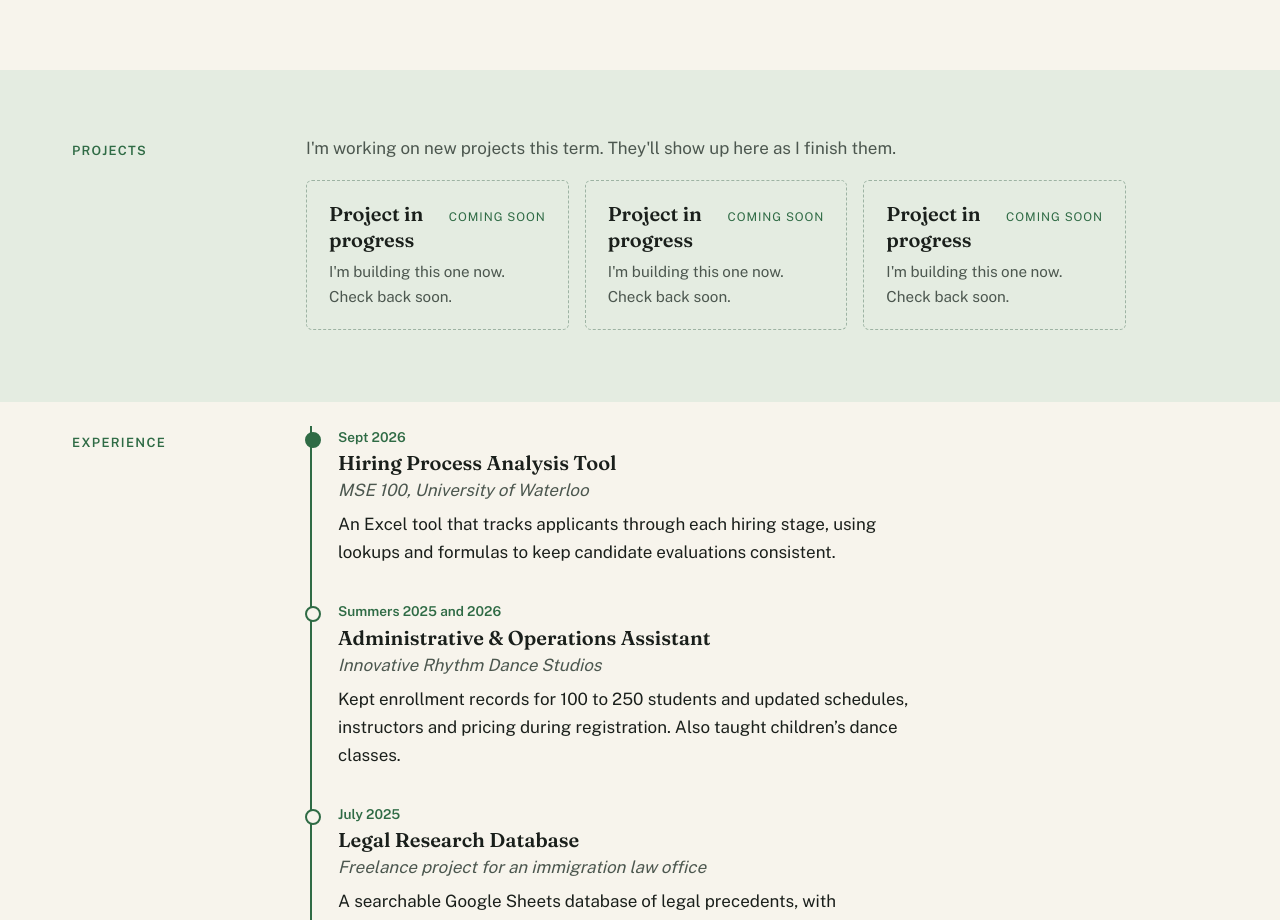
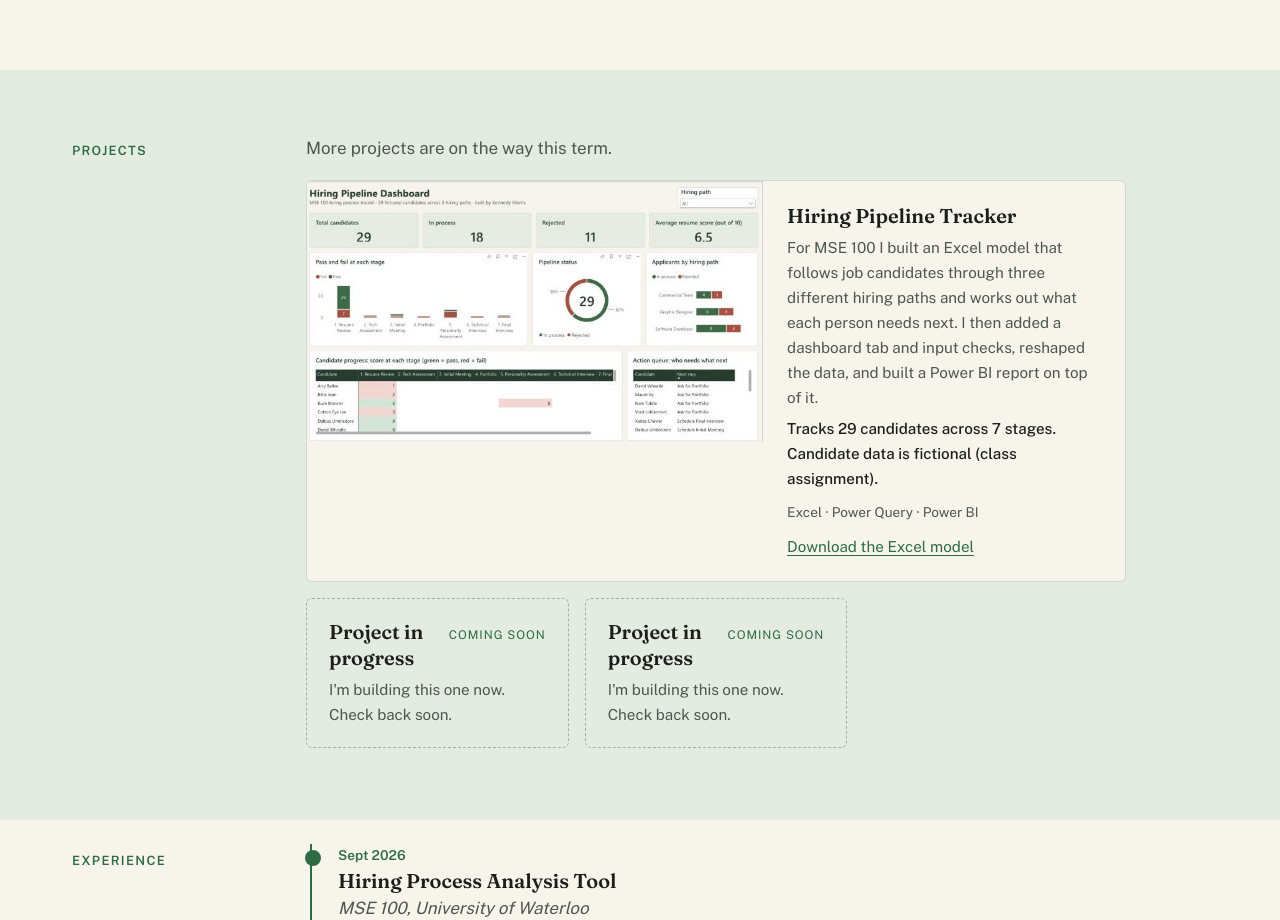
Before and after one commit to kennedy-morris/portfolio, a React (Vite) app: page / in a window 1280 px wide. Shown: the part 1660-2580 px from the top of the page. Built offline with nearby package versions, Linux system fonts and the light colour scheme.

Commit message:
Add Hiring Pipeline Tracker project card with dashboard image and Excel download
Co-Authored-By: Claude Opus 5.5 <noreply@anthropic.com>
Claude-Session: https://claude.ai/code/session_011F3A4JZ38mkXxGKrx54Q1K

```diff
--- a/src/App.jsx
+++ b/src/App.jsx
@@ -76,10 +76,16 @@ function About() {
 function Projects() {
   return (
     <Section id="projects" label="Projects" wide>
-      <p className="note">I'm working on new projects this term. They'll show up here as I finish them.</p>
+      <p className="note">More projects are on the way this term.</p>
       <ol className="project-list">
         {projects.map((p, i) => (
-          <li key={i} className={p.placeholder ? 'placeholder' : ''}>
+          <li key={i} className={p.placeholder ? 'placeholder' : p.image ? 'featured' : ''}>
+            {p.image && (
+              <a className="project-image" href={p.image} target="_blank" rel="noreferrer">
+                <img src={p.image} alt={p.imageAlt || p.title} loading="lazy" />
+              </a>
+            )}
+            <div className="project-text">
               <div className="project-head">
                 <h3>{p.title}</h3>
                 {p.placeholder && <span className="soon">Coming soon</span>}
@@ -87,12 +93,14 @@ function Projects() {
               <p>{p.summary}</p>
               {p.result && <p className="result">{p.result}</p>}
               {p.tags?.length > 0 && <p className="tags">{p.tags.join(' · ')}</p>}
-            {(p.links?.github || p.links?.demo) && (
+              {(p.links?.github || p.links?.demo || p.links?.file) && (
                 <p className="project-links">
                   {p.links.github && <a href={p.links.github} target="_blank" rel="noreferrer">Code</a>}
                   {p.links.demo && <a href={p.links.demo} target="_blank" rel="noreferrer">Live site</a>}
+                  {p.links.file && <a href={p.links.file} download>{p.links.fileLabel || 'Download'}</a>}
                 </p>
               )}
+            </div>
           </li>
         ))}
       </ol>
--- a/src/data.js
+++ b/src/data.js
@@ -65,7 +65,16 @@ export const timeline = [
 //   links: { github: 'https://github.com/...', demo: 'https://...' },
 // },
 export const projects = [
-  { title: 'Project in progress', summary: "I'm building this one now. Check back soon.", tags: [], result: '', links: {}, placeholder: true },
+  {
+    title: 'Hiring Pipeline Tracker',
+    summary:
+      'For MSE 100 I built an Excel model that follows job candidates through three different hiring paths and works out what each person needs next. I then added a dashboard tab and input checks, reshaped the data, and built a Power BI report on top of it.',
+    tags: ['Excel', 'Power Query', 'Power BI'],
+    result: 'Tracks 29 candidates across 7 stages. Candidate data is fictional (class assignment).',
+    image: '/projects/hiring-dashboard.jpg',
+    imageAlt: 'Power BI dashboard showing candidate counts, pass and fail results at each hiring stage, and a colour-coded progress grid',
+    links: { file: '/projects/kennedy-morris-hiring-tracker.xlsx', fileLabel: 'Download the Excel model' },
+  },
   { title: 'Project in progress', summary: "I'm building this one now. Check back soon.", tags: [], result: '', links: {}, placeholder: true },
   { title: 'Project in progress', summary: "I'm building this one now. Check back soon.", tags: [], result: '', links: {}, placeholder: true },
 ];
--- a/src/styles.css
+++ b/src/styles.css
@@ -135,6 +135,14 @@ a:hover { color: var(--green-hover); text-decoration-thickness: 2px; }
 }
 .project-list li:not(.placeholder):hover { border-color: var(--green); transform: translateY(-2px); }
 .project-list li.placeholder { background: transparent; border: 1.5px dashed #9db3a3; }
+.project-list li.featured {
+  grid-column: 1 / -1;
+  display: grid; grid-template-columns: minmax(0, 1.35fr) minmax(0, 1fr);
+  gap: 24px; align-items: start; padding: 0; overflow: hidden;
+}
+.project-list li.featured .project-text { padding: 22px 24px 22px 0; }
+.project-image { display: block; border-right: 1px solid var(--rule); background: var(--cream); }
+.project-image img { display: block; width: 100%; height: auto; }
 .project-head { display: flex; justify-content: space-between; align-items: baseline; gap: 12px; margin-bottom: 6px; }
 .soon { font-size: 0.75rem; text-transform: uppercase; letter-spacing: 0.08em; color: var(--green); white-space: nowrap; }
 .project-list p { color: var(--muted); font-size: 0.95rem; }
@@ -181,6 +189,9 @@ footer {
   .section-label { margin-bottom: 18px; padding-top: 0; }
   #projects { margin-top: 32px; padding-top: 48px; padding-bottom: 56px; }
   .skills > div { grid-template-columns: 1fr; gap: 2px; }
+  .project-list li.featured { grid-template-columns: 1fr; gap: 0; }
+  .project-list li.featured .project-text { padding: 18px 20px 20px; }
+  .project-image { border-right: none; border-bottom: 1px solid var(--rule); }
   .site-header nav { gap: 16px; }
 }
 
```
Also changed, not shown: public/projects/hiring-dashboard.jpg (added), 1 other file (tests, documents, lock files or other folders). Lines whose indentation alone changed are shown as unchanged.
